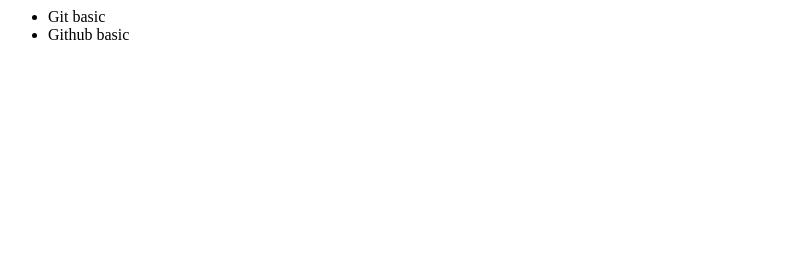
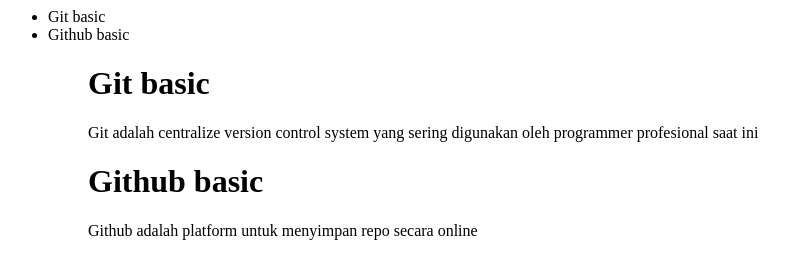
Before and after one commit to mutiaraaa20/ruang-belajar, a plain HTML site: page pages/material.html in a window 1280 px wide. Shown: the whole page, without its empty margins (0-788 px from the left). Drawn offline with Linux system fonts and the light colour scheme.

Commit message:
update paragraph github material

```diff
--- a/pages/material.html
+++ b/pages/material.html
@@ -1,4 +1,4 @@
-<html></html>
+<html>
 <head>
     <title>Material Page</title>
 </head>
@@ -7,5 +7,9 @@
         <li>Git basic</li>
         <li>Github basic</li>
     <ul>
+    <h1>Git basic</h1>
+    <p>Git adalah centralize version control system yang sering digunakan oleh programmer profesional saat ini</p>
+    <h1>Github basic</h1>
+    <p>Github adalah platform untuk menyimpan repo secara online</p>
 </body>
 </html>
```
